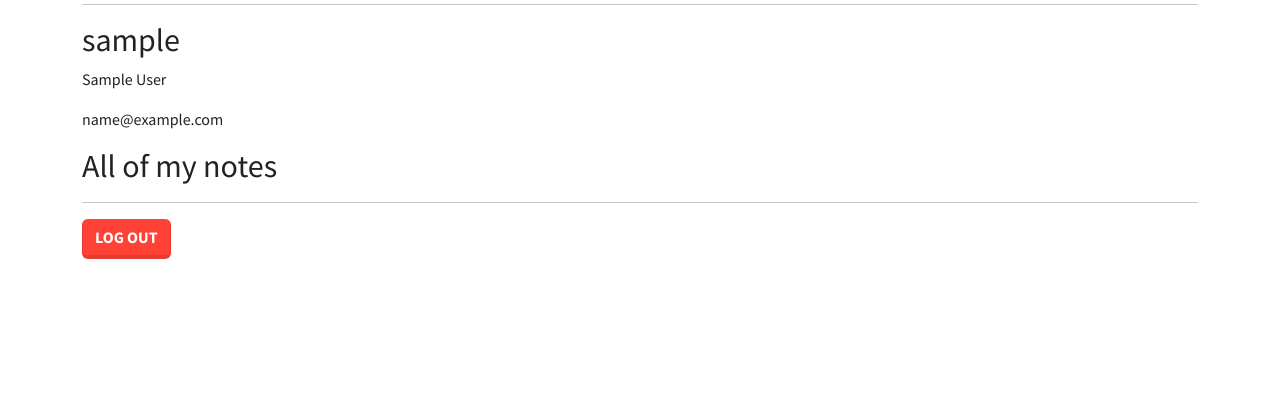
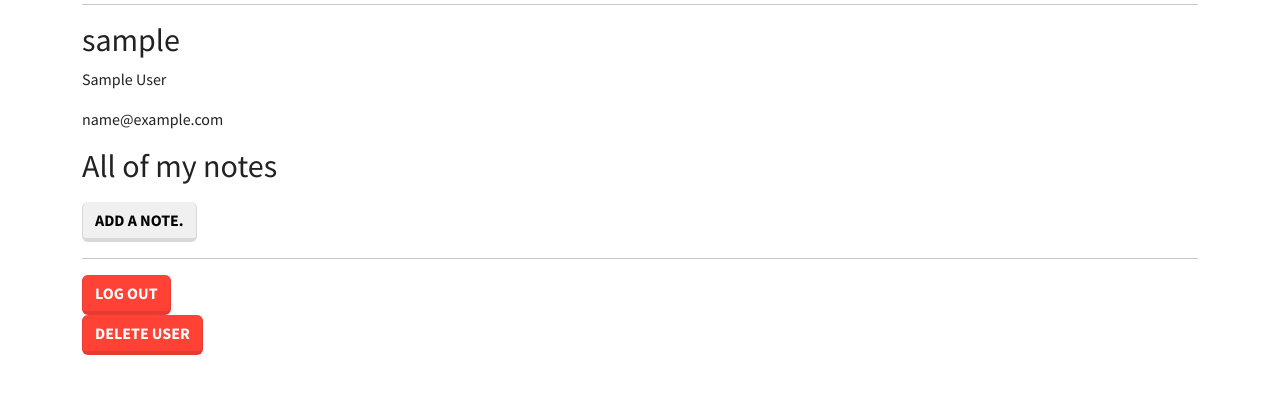
Before and after one commit to michaelpappas/flask-notes, a Flask app: a page that uses templates/user_detail.html in a window 1280 px wide. Shown: the part 196-590 px from the top of the page. Run offline with Flask 3, Linux system fonts and the light colour scheme; the visitor is signed in with stand-in values (Sample User, id 1); tables that the repository leaves empty hold one stand-in row (values such as "Sample post").

Commit message:
delete note working

```diff
--- a/app.py
+++ b/app.py
@@ -94,9 +94,15 @@
 
     user = User.query.get_or_404(username)
     logout_form = CSRFProtectForm()
+    delete_note_form = CSRFProtectForm()
+    delete_user_form = CSRFProtectForm()
 
     if "username" in session:
-        return render_template("user_detail.html", user=user, logout_form=logout_form)
+        return render_template("user_detail.html",
+                                user=user,
+                                logout_form=logout_form,
+                                delete_note_form = delete_note_form,
+                                delete_user_form = delete_user_form)
     else:
         flash("You need to log in!")
         return redirect("/")
@@ -112,6 +118,21 @@
         session.pop("username", None)
 
     return redirect("/")
+
+@app.post("/users/<username>/delete")
+def delete_user(username):
+    """ Delete user and redirect to /"""
+
+    user = User.query.get_or_404(username)
+
+    form = CSRFProtectForm()
+
+    if form.validate_on_submit():
+        db.session.delete(user)
+        db.session.commit()
+
+        flash(f"{username} has been deleted!")
+        return redirect("/")
 
 
 # ================================NOTES=====================================
@@ -141,5 +162,42 @@
 
 @app.route("/notes/<int:note_id>/update", methods=["POST", "GET"])
 def update_note(note_id):
+    """
+    GET:
+    Show a form that when submitted will edit the note
+
+    POST: Flash message and redirect to profile page.
+
+    """
+    note = Note.query.get_or_404(note_id)
+
+    form = EditNoteForm(obj=note)
+
+    if form.validate_on_submit():
+        note.title = form.data.get("title", note.title)
+        note.content = form.data.get("content", note.content)
+
+        # note.title = title
+        # note.content = content
+
+        db.session.commit()
+
+        flash("New note has been added!")
+        return redirect(f"/users/{note.owner}")
+    else:
+        return render_template("edit_note.html", form = form)
+
+@app.post("/notes/<int:note_id>/delete")
+def delete_note(note_id):
+    """ Delete note and redirect to profile page"""
 
     note = Note.query.get_or_404(note_id)
+    username = note.owner
+    form = CSRFProtectForm()
+
+    if form.validate_on_submit():
+        db.session.delete(note)
+        db.session.commit()
+
+        flash("Note has been deleted!")
+        return redirect(f"/users/{username}")
--- a/templates/user_detail.html
+++ b/templates/user_detail.html
@@ -18,20 +18,33 @@
     <p>{{ note.content }}</p>
     <div>
       <a class="btn btn-primary" href="/notes/{{note.id}}/update">Edit</a>
-      <a class="btn btn-danger" href="/notes/{{note.id}}/delete">Delete</a>
+      <form method="POST" action="/notes/{{note.id}}/delete">
+
+        {{ delete_note_form.hidden_tag() }}
+
+        <button type="submit" class="btn btn-danger">Delete</a>
+      </form>
+
     </div>
   </li>
   {% endfor %}
 </ul>
-
+<a href="/users/{{user.username}}/notes/add" class="btn btn-secondary">Add a note.</a>
 
 <hr>
-
 
 <form method="POST" action="/logout">
 
   {{ logout_form.hidden_tag() }}
 
+
   <button type="submit" class="btn btn-danger">Log out</a>
 </form>
+
+<form method="POST" action="/users/{{user.username}}/delete">
+
+  {{ delete_user_form.hidden_tag() }}
+
+  <button type="submit" class="btn btn-danger">Delete User</a>
+</form>
 {% endblock %}
```
Also changed, not shown: templates/edit_note.html (added, +18 -0 lines).
